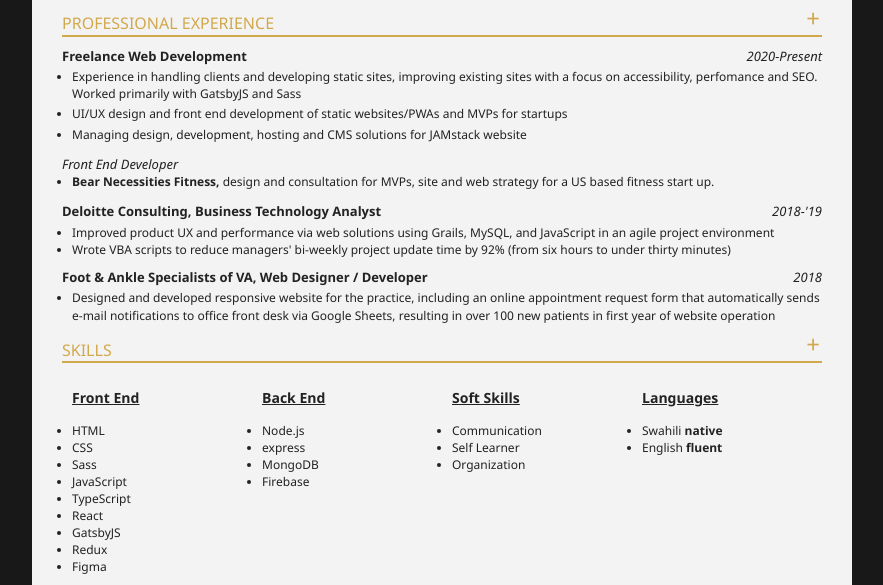
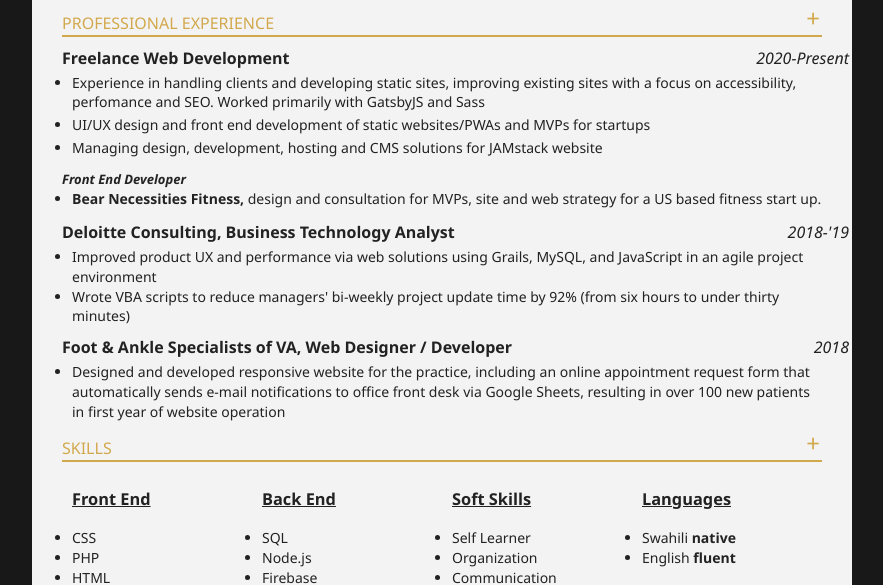
Before and after one commit to Mnyoki/resume, a plain HTML site: page index.html in a window 1280 px wide. Shown: the part 216-801 px from the top of the page, without its empty margins (198-1081 px from the left). Drawn offline with Linux system fonts and the light colour scheme.

Commit message:
refublishing

```diff
--- a/index.html
+++ b/index.html
@@ -71,32 +71,30 @@
                      <div class="column">
                        <h3><u>Front End</u></h3>
                          <ul>
+							 <li>CSS</li>
+							 <li>PHP</li>
 							 <li>HTML</li>
-							 <li>CSS</li>
-							 <li>Sass</li>
+							 <li>Figma</li>
+							 <li>Python</li>
 							 <li>JavaScript</li>
-							 <li>TypeScript</li>
-							 <li>React</li>
-							 <li>GatsbyJS</li>
-							 <li>Redux</li>
-							 <li>Figma</li>
+							 <li>Wordpress</li>
 						 </ul>
                      </div>
                      <div class="column">
                        <h3><u>Back End</u></h3>
                        <ul>
+						   <li>SQL</li>
 						   <li>Node.js</li>
-						   <li>express</li>
+						   <li>Firebase</li>
 						   <li>MongoDB</li>
-						   <li>Firebase</li>
 					   </ul>
                      </div>
                      <div class="column">
                        <h3><u>Soft Skills</u></h3>
                        <ul>
-						   <li>Communication</li>
 						   <li>Self Learner</li>
 						   <li>Organization</li>
+						   <li>Communication</li>
 					   </ul>
                      </div>
                      <div class="column">
@@ -129,7 +127,7 @@
 					<div class="content">
 						<ul>
 							<li><a class="project" href="https://munyoki.netlify.app">munyoki.netlify.app</a> Personal and professional web development blog and portfolio built </li>
-							<li><a class="project" href="https://github.com/Mnyoki/honeycombs">honeycombs</a> jQuery plugin for producing a responsive grid of hexagons</li>
+							<!--<li><a class="project" href="https://github.com/Mnyoki/honeycombs">honeycombs</a> jQuery plugin for producing a responsive grid of hexagons</li>-->
 						</ul>
 					</div>
 				</div>
--- a/style.css
+++ b/style.css
@@ -14,7 +14,7 @@ html, body {
 }
 
 body {
-	/*zoom: 94.75%;*/ /* Used for printing in Chrome */
+	/*zoom: 94.75%; /* Used for printing in Chrome */
 }
 
 a {
@@ -101,7 +101,7 @@ footer {
  */
 
 .middle {
-	font-size: 12px;
+	font-size: 14px;
 	position: relative;
 	padding: 0 30px;
 }
@@ -138,11 +138,11 @@ footer {
 .job {
 	margin: 10px 0 3px;
 	font-weight: bold;
-	font-size: 13px;
+	font-size: 16px;
 }
 .year {
 	position: absolute;
-	right: 30px;
+	right: 3px;
 	font-style: italic;
 	font-weight: normal;
 }
@@ -163,6 +163,7 @@ footer {
 .project-header {
 	font-size: 13px;
 	font-style: italic;
+	font-weight: bold;
 }
 
 
@@ -238,7 +239,7 @@ background-color: blue;
 #education, #research {
 	width: 47%;
 	display: inline-block;
-	font-size: 12px;
+	font-size: 16px;
 }
 #education ul, #research ul {
 	list-style: none;
```
Also changed, not shown: 1 other file.
